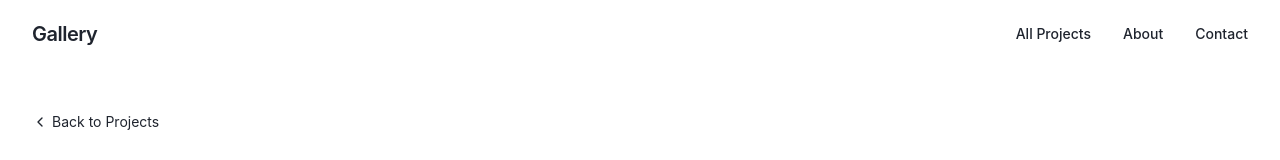
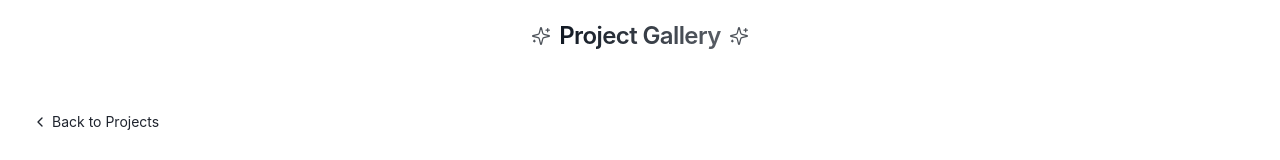
Before and after one commit to moh-a-abde/gallery79, a React (Vite) app: page /project/project-1 in a window 1280 px wide. Shown: the top 160 px of the page. Built offline with nearby package versions, Linux system fonts and the light colour scheme; grey boxes are pictures that could not be loaded.

Commit message:
Refactor Navbar component
Remove navigation items and add animated title.

```diff
--- a/src/components/Navbar.tsx
+++ b/src/components/Navbar.tsx
@@ -1,6 +1,7 @@
 
 import React, { useState, useEffect } from 'react';
 import { Link } from 'react-router-dom';
+import { Sparkles } from 'lucide-react';
 
 const Navbar = () => {
   const [scrolled, setScrolled] = useState(false);
@@ -26,55 +27,26 @@ const Navbar = () => {
           : 'bg-white/80 backdrop-blur-md py-5'
       }`}
     >
-      <div className="container-custom flex items-center justify-between">
+      <div className="container-custom flex items-center justify-center">
         <Link
           to="/"
-          className="font-heading text-xl font-semibold tracking-tight"
+          className="group flex items-center gap-2 text-center"
         >
-          Gallery
+          <Sparkles
+            className="text-primary h-5 w-5 animate-pulse"
+            strokeWidth={1.5}
+          />
+          <span className="font-heading text-2xl font-semibold tracking-tight relative">
+            <span className="bg-clip-text text-transparent bg-gradient-to-r from-primary to-primary/70 animate-slide-up opacity-0" style={{ animationDelay: '0.1s', animationFillMode: 'forwards' }}>
+              Project Gallery
+            </span>
+            <span className="absolute bottom-0 left-0 w-0 h-0.5 bg-primary rounded-full group-hover:w-full transition-all duration-500 ease-custom-bezier"></span>
+          </span>
+          <Sparkles
+            className="text-primary h-5 w-5 animate-pulse"
+            strokeWidth={1.5}
+          />
         </Link>
-
-        <nav className="hidden md:flex items-center space-x-8">
-          <Link
-            to="/"
-            className="text-sm font-medium hover:text-primary/80 transition-colors"
-          >
-            All Projects
-          </Link>
-          <a
-            href="/#about"
-            className="text-sm font-medium hover:text-primary/80 transition-colors"
-          >
-            About
-          </a>
-          <a
-            href="/#contact"
-            className="text-sm font-medium hover:text-primary/80 transition-colors"
-          >
-            Contact
-          </a>
-        </nav>
-
-        <button
-          className="md:hidden p-2 rounded-md hover:bg-accent transition-colors"
-          aria-label="Menu"
-        >
-          <svg
-            xmlns="http://www.w3.org/2000/svg"
-            width="24"
-            height="24"
-            viewBox="0 0 24 24"
-            fill="none"
-            stroke="currentColor"
-            strokeWidth="2"
-            strokeLinecap="round"
-            strokeLinejoin="round"
-          >
-            <line x1="4" x2="20" y1="12" y2="12"/>
-            <line x1="4" x2="20" y1="6" y2="6"/>
-            <line x1="4" x2="20" y1="18" y2="18"/>
-          </svg>
-        </button>
       </div>
     </header>
   );
--- a/src/index.css
+++ b/src/index.css
@@ -88,3 +88,30 @@
     display: none;
   }
 }
+
+@keyframes pulse {
+  0%, 100% {
+    opacity: 1;
+  }
+  50% {
+    opacity: 0.5;
+  }
+}
+
+@keyframes shimmer {
+  0% {
+    background-position: -200% 0;
+  }
+  100% {
+    background-position: 200% 0;
+  }
+}
+
+@keyframes float {
+  0%, 100% {
+    transform: translateY(0);
+  }
+  50% {
+    transform: translateY(-5px);
+  }
+}
```
